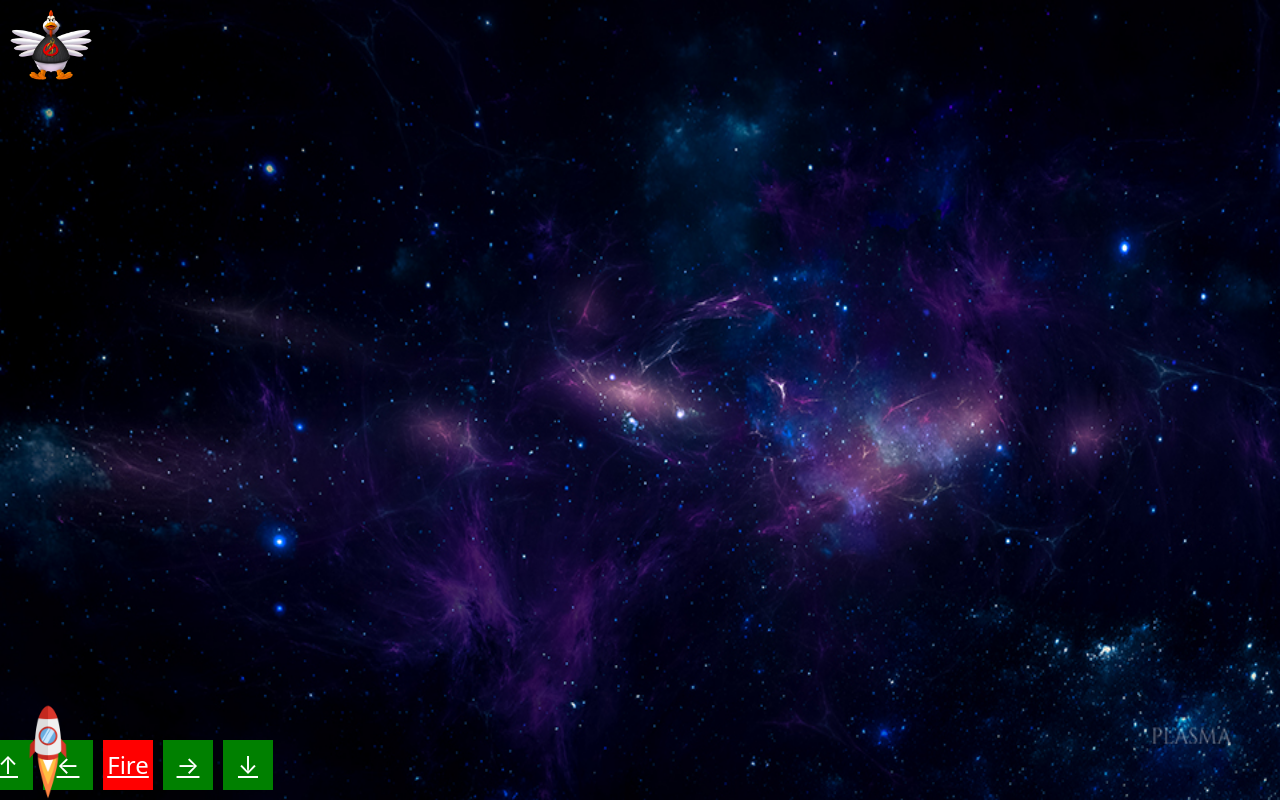
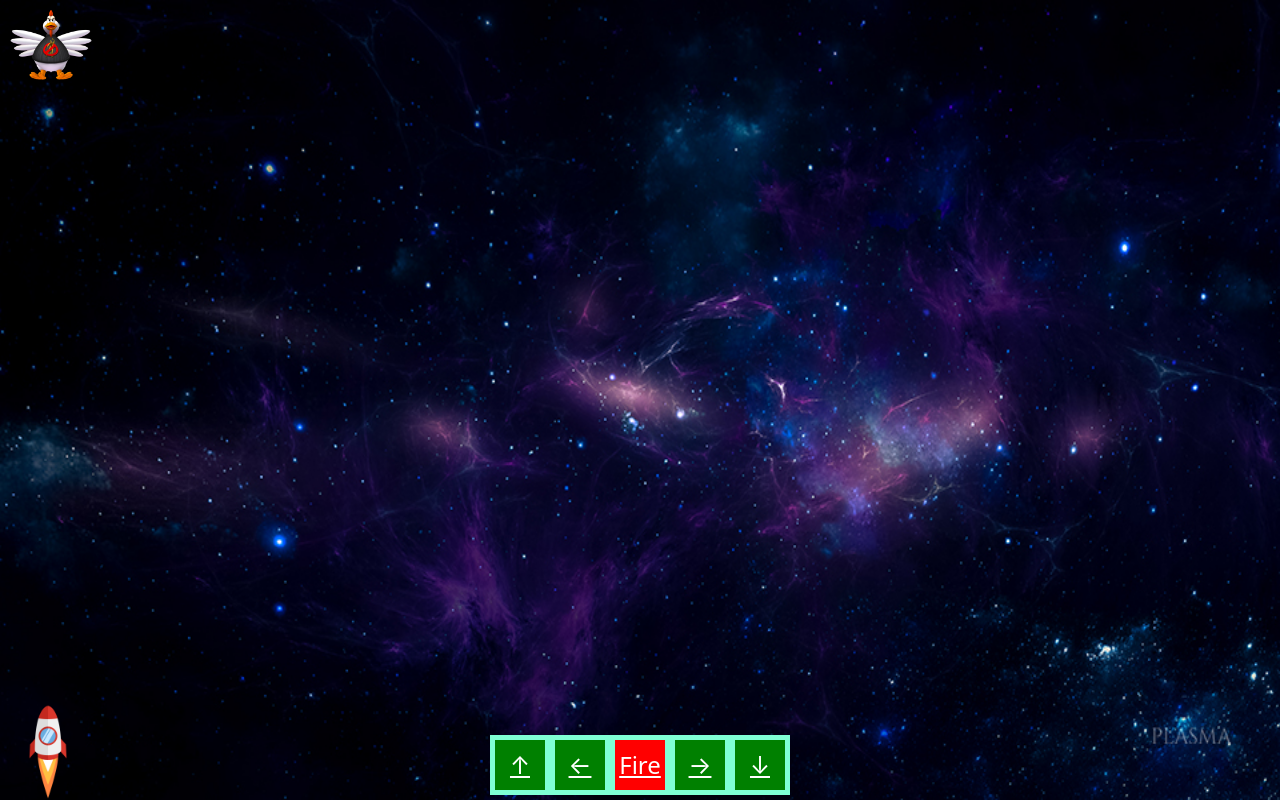
Before and after one commit to hazem861/chicken-invaders, a plain HTML site: page index.html in a window 1280 px wide. Drawn offline with Linux system fonts and the light colour scheme.

Commit message:
Add files via upload

```diff
--- a/style.css
+++ b/style.css
@@ -54,6 +54,10 @@ body{
     display: flex;
     flex-direction: row;
     align-items: center;
+    justify-content: center;
+    margin-left: 40% !important;
+
+    background-color: aquamarine;
   }
 
   .control-button {
@@ -68,6 +72,7 @@ body{
     color: white; /* لون النص داخل الأزرار */
     cursor: pointer;
     user-select: none;
+
   }
 
   /* زر ال fire بلون أحمر */
```
